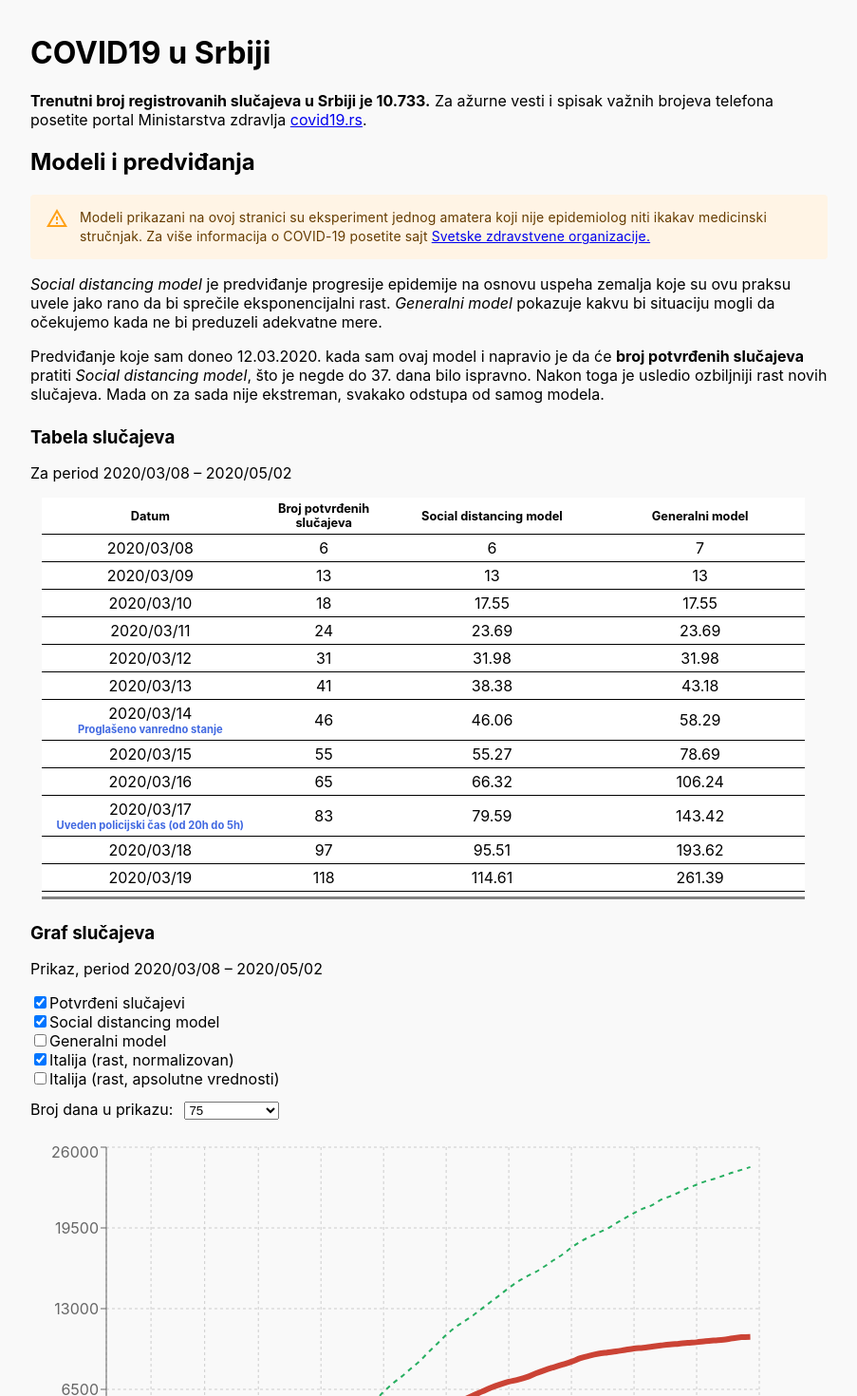
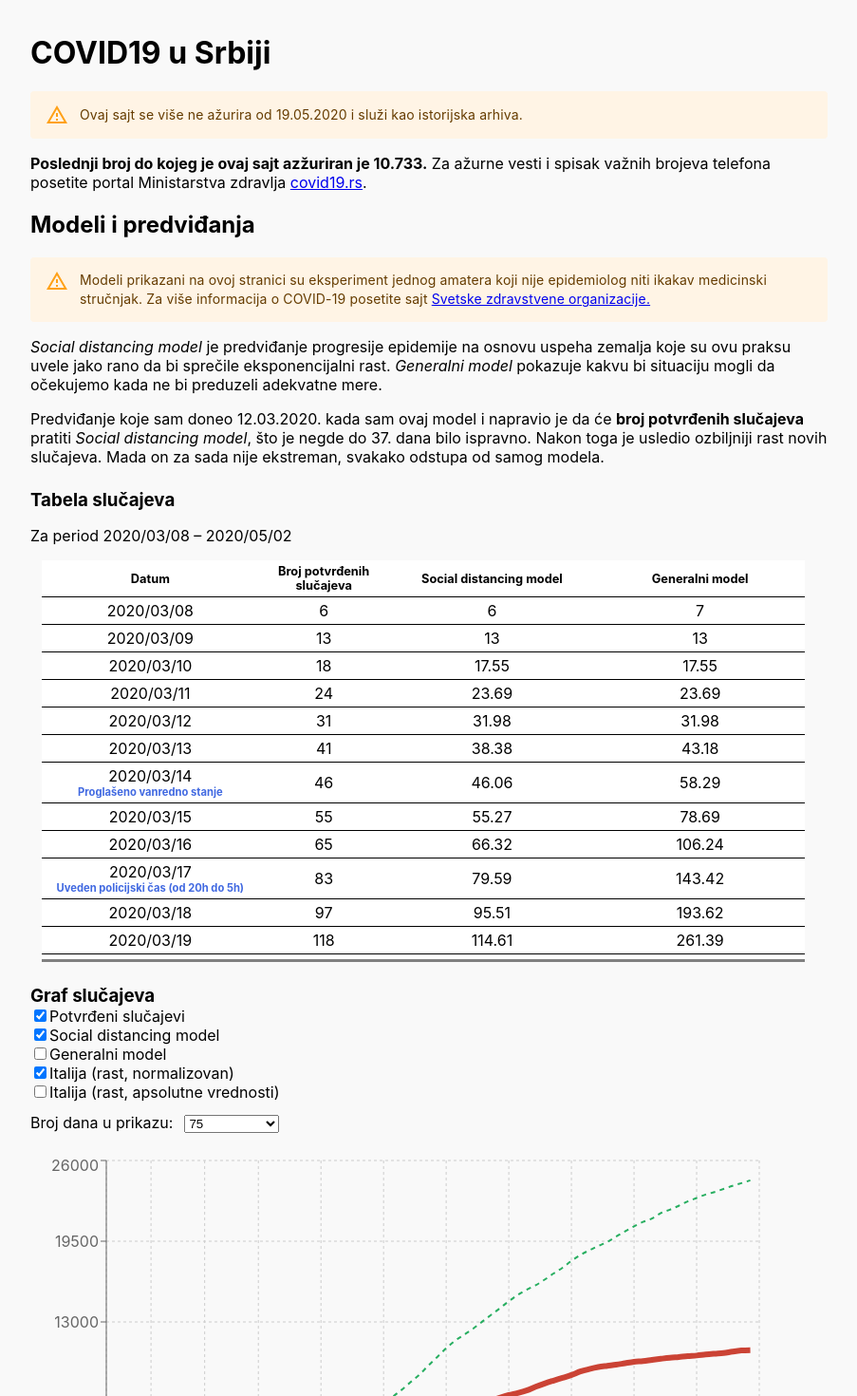
Before and after one commit to filipdanic/covid19_rs, a React (Create React App) app: page / in a window 1280 px wide. Shown: the top 1470 px of the page at 95% size, without its empty margins (188-1091 px from the left). Built offline with nearby package versions, Linux system fonts and the light colour scheme.

Commit message:
Update/finalize

```diff
--- a/src/components/IntroText.tsx
+++ b/src/components/IntroText.tsx
@@ -1,11 +1,13 @@
 import React from 'react';
 import WarningAlert from './WarningAlert';
 
-const ConfirmedCases = '10.733';
-
 export default () =>
   <React.Fragment>
-    <p><strong>Trenutni broj registrovanih slučajeva u Srbiji je {ConfirmedCases}.</strong> Za ažurne vesti i spisak važnih brojeva telefona posetite portal Ministarstva zdravlja <a href='https://covid19.rs/' target='blank'>covid19.rs</a>.</p>
+    <WarningAlert>
+      <p>Ovaj sajt se više ne ažurira od 19.05.2020 i služi kao istorijska arhiva.</p>
+    </WarningAlert>
+
+    <p><strong>Poslednji broj do kojeg je ovaj sajt azžuriran je 10.733.</strong> Za ažurne vesti i spisak važnih brojeva telefona posetite portal Ministarstva zdravlja <a href='https://covid19.rs/' target='blank'>covid19.rs</a>.</p>
 
     <h2>Modeli i predviđanja</h2>
 
--- a/src/components/OptionBar.tsx
+++ b/src/components/OptionBar.tsx
@@ -32,8 +32,6 @@ export default ({
   onRangeChange: (event: React.ChangeEvent<HTMLSelectElement>) => void,
 }) =>
   <div className='optionBar'>
-    <p>Prikaz, period 2020/03/08 – 2020/05/02</p>
-
     {modelOptions.map((option: ModelOptionKey) =>
       <Checkbox
         key={option}
```
